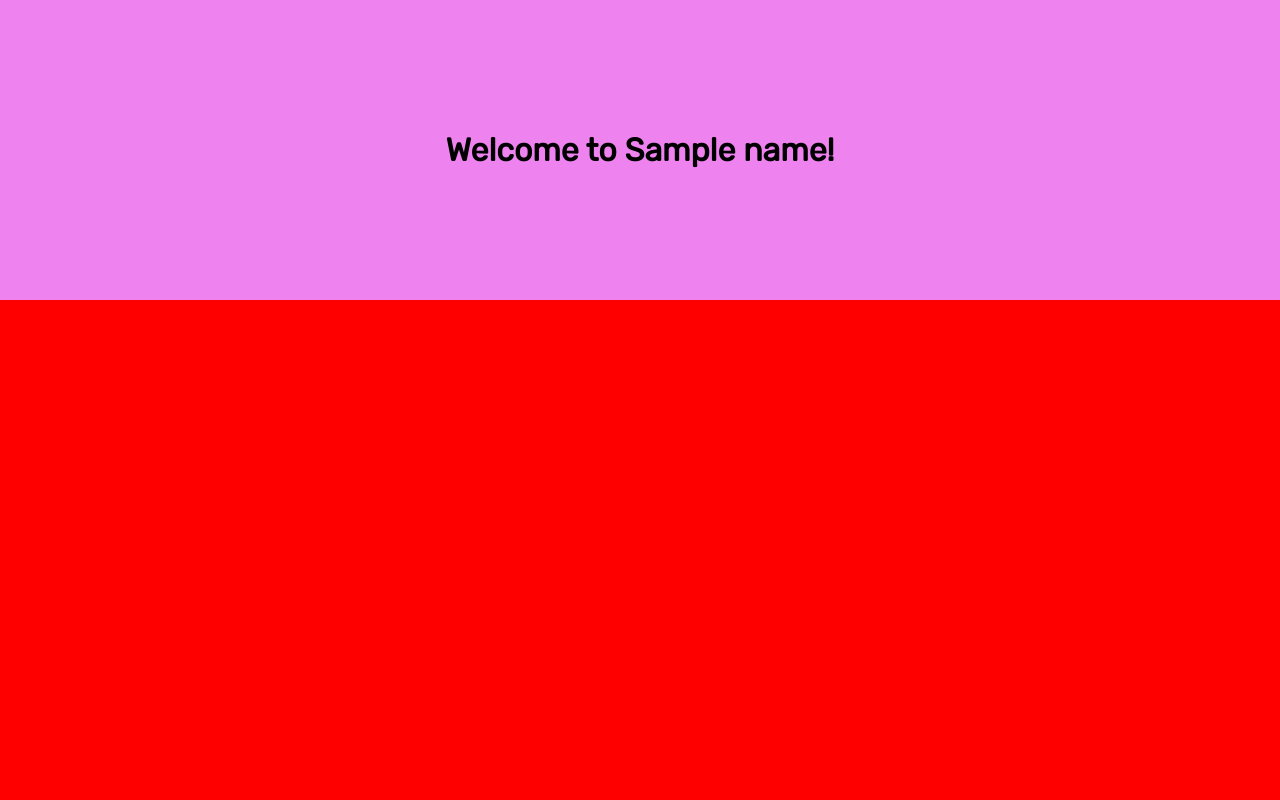
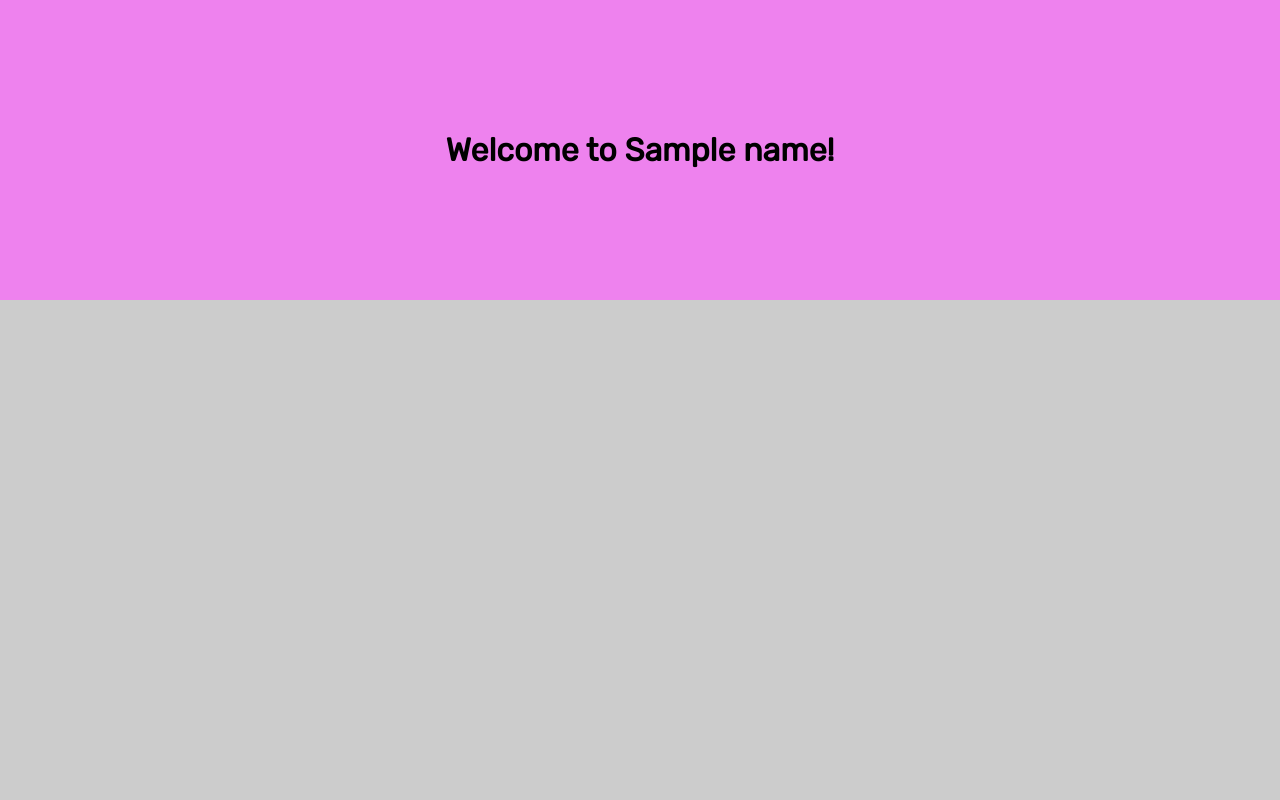
Before and after one commit to codey4k/fs4, a Symfony app: template templates/index/index.html.twig in a window 1280 px wide. Run offline with Twig, Linux system fonts and the light colour scheme; the template is opened without the code that fills it: most values are stand-ins (such as "Sample title", 1, 10 or a date in 2020); some libraries are stand-ins or nearby versions.

Commit message:
adding css stylesheets files

```diff
--- /dev/null
+++ b/public/css/main.css
@@ -0,0 +1,20 @@
+.index {
+    height : auto;
+    background : red;
+    overflow-y : scroll;
+}
+
+.header {
+    width : 100%;
+    height : 300px;
+    background : violet;
+    display : flex;
+    justify-content : center;
+    align-items : center;
+}
+
+.main {
+    width : 100%;
+    height : 500px;
+    background : #ccc;
+}
--- a/templates/base.html.twig
+++ b/templates/base.html.twig
@@ -4,35 +4,10 @@
         <meta charset="UTF-8">
         <title>{% block title %}{% endblock %}</title>
         {% block stylesheets %}{% endblock %}
-        {#<link rel="stylesheet" type="text/css" href="{{ asset('./style.css') }}">#}
+        <link rel="stylesheet" type="text/css" href="{{ asset('./css/index.css') }}">
         <link href="https://fonts.googleapis.com/css?family=Rubik:300,400" rel="stylesheet">
-        <style>
-            * {
-                margin : 0;
-                padding : 0;
-                box-sizing : border-box;
-            }
-
-            body{
-                font-family : 'Rubik', Helvetica;
-            }
-
-            .wrapper {
-                margin-left : -200px;
-                overflow : hidden;
-                height : 100vh;
-                display : grid;
-                grid-template-columns : 200px 100vw;
-                grid-template-rows : ;
-            }
-            .menu-left {
-                height : 100vh;
-                background : orange;
-            }
-        </style>
     </head>
     <body>
-        {#{% block body %}{% endblock %}#}
         <div class="wrapper">
             <div class="menu-left"></div>
 
--- a/templates/index/index.html.twig
+++ b/templates/index/index.html.twig
@@ -1,30 +1,18 @@
 {% extends 'base.html.twig' %}
+
+{% block stylesheets %}
+<link rel="stylesheet" type="text/css" href="{{ asset('./css/main.css') }}">
+{% endblock %}
 
 {% block title %}{{ name }}{% endblock %}
 
 {% block content %}
-<style>
-    .index {
-        /*width : 100vw;*/
-        height : auto;
-        background : red;
-        /*overflow : hidden;*/
-        overflow-y : scroll;
-    }
-    .header {
-        width : 100%;
-        height : 300px;
-        background : violet;
-        display : flex;
-        justify-content : center;
-        align-items : center;
-    }
-</style>
 
 <div class="index">
     <header class="header">
         <h1>Welcome to {{ name }}!</h1>
     </header>
+    <main class="main"></main>
 </div>
 
 {% endblock %}
```
Also changed, not shown: public/css/index.css (renamed from assets/style.css).
